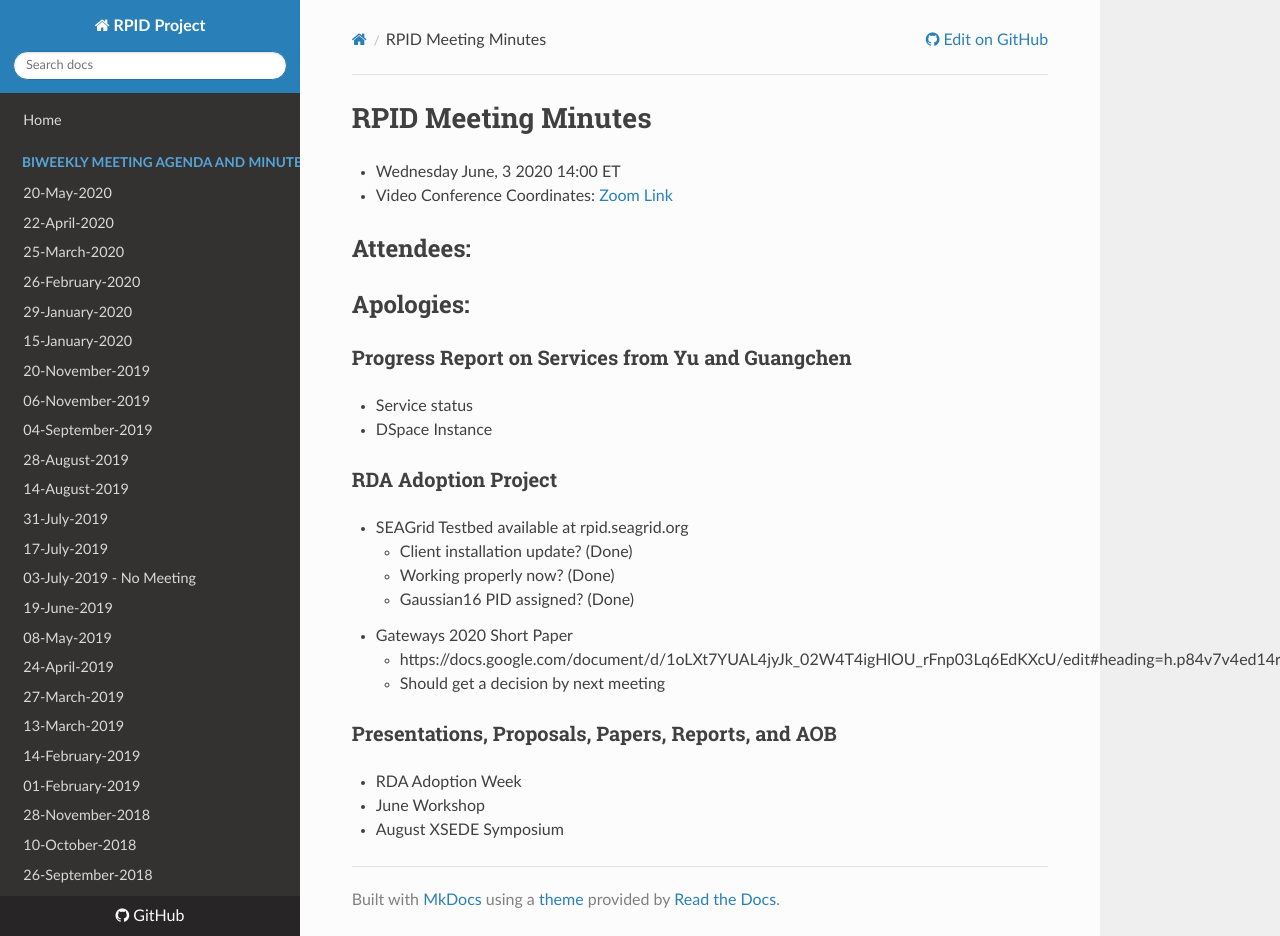
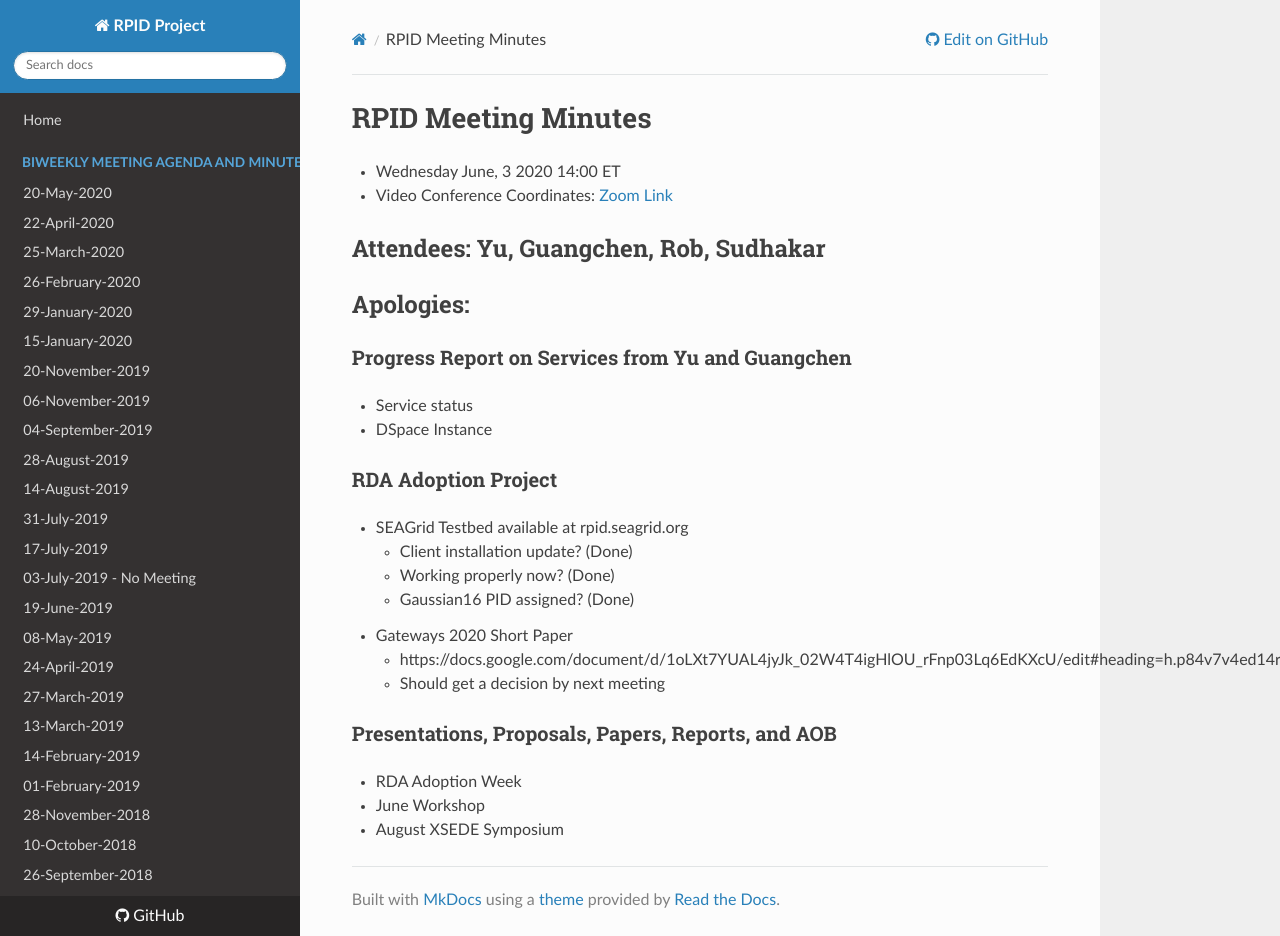
Before and after one commit to rpidproject/rpid, an MkDocs documentation site: the page built from docs/03-June-2020.md, in a window 1280 px wide and 936 px high. Built offline with MkDocs 1.6.1, drawn with Linux system fonts in a browser that asks for light colours; nearby versions of some CDN libraries; old or Windows-style settings are respelled for this version of MkDocs.

Commit message:
Update 03-June-2020.md

```diff
--- a/docs/03-June-2020.md
+++ b/docs/03-June-2020.md
@@ -2,7 +2,7 @@
    * Wednesday June, 3 2020 14:00 ET
    * Video Conference Coordinates: [Zoom Link](https://iu.zoom.us/my/rquick)
 
-## Attendees:
+## Attendees: Yu, Guangchen, Rob, Sudhakar
 ## Apologies:
 
 ### Progress Report on Services from Yu and Guangchen
```
